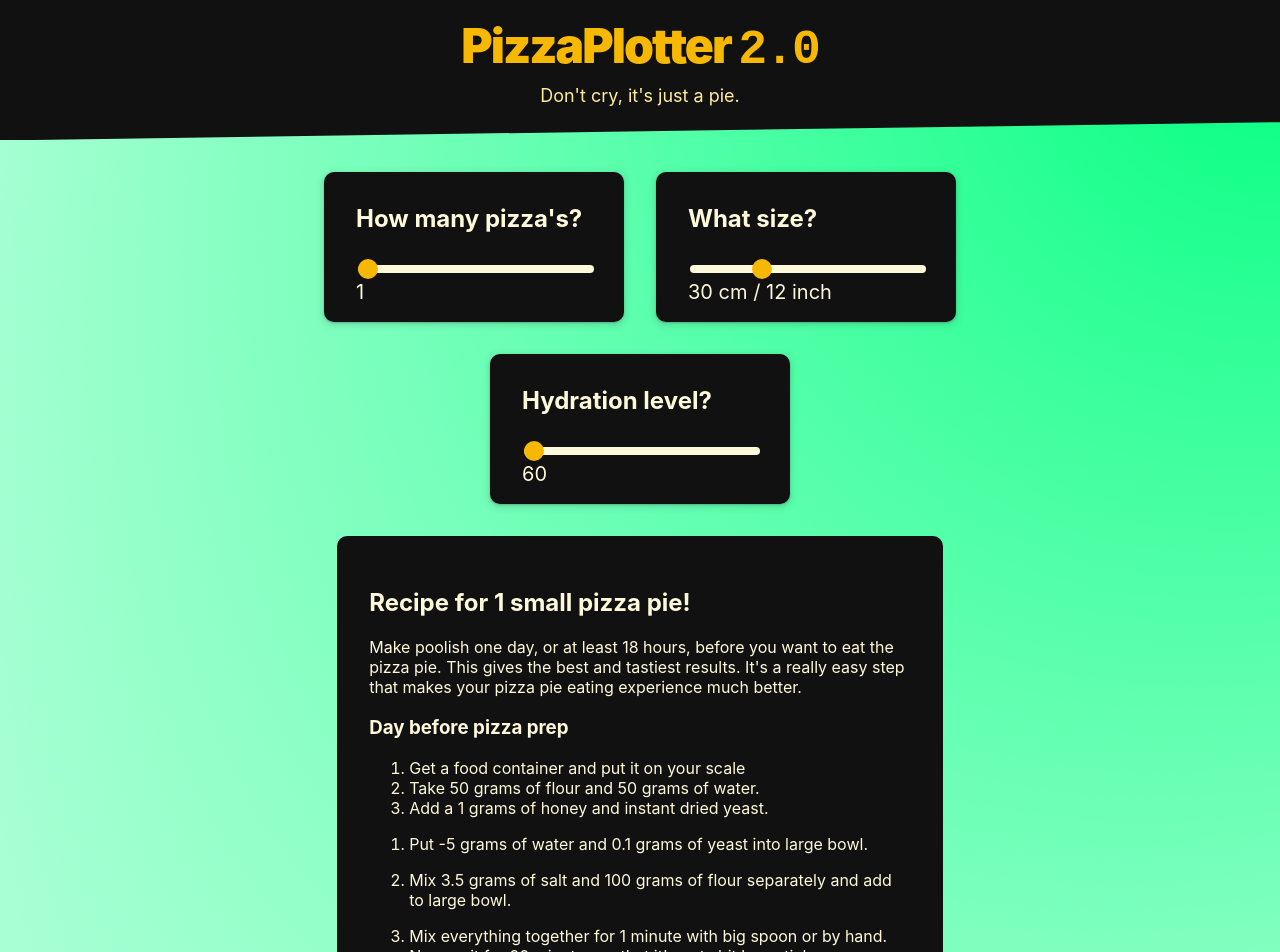
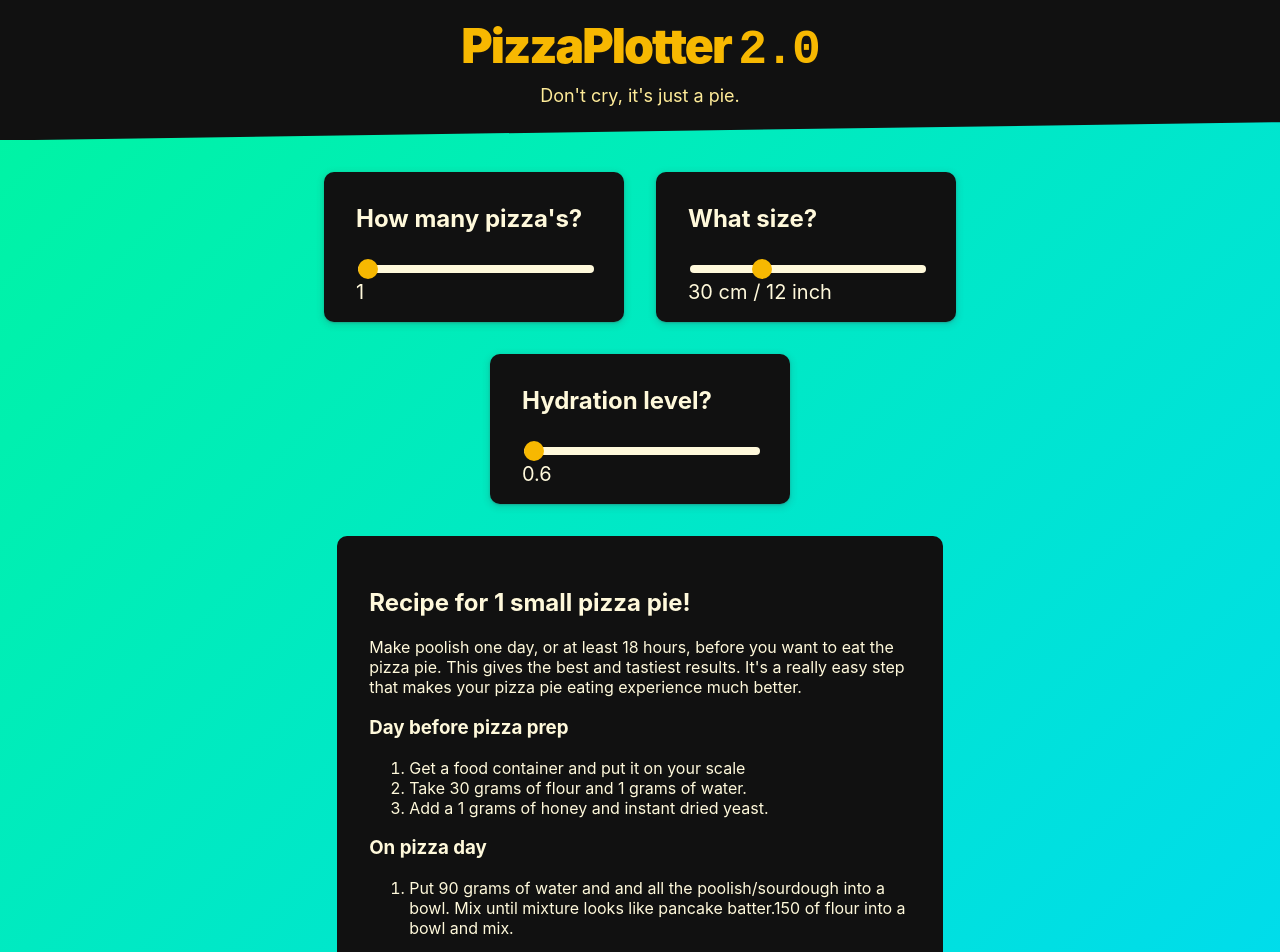
Before and after one commit to AntCasson/perfecto-pizza, a Next.js app: page / in a window 1280 px wide. Shown: the top 952 px of the page. Built offline with nearby package versions, Linux system fonts and the light colour scheme.

Commit message:
changing app poolish only

```diff
--- a/pages/index.js
+++ b/pages/index.js
@@ -8,28 +8,20 @@ export default function Home() {
     numberOfPizzas: 1,
     totalDoughSize: 150,
     pizzaSize: "small",
-    poolish: 50,
-    hydration: 60,
-    waterWeight: 45
+
+    hydration: 0.6
   });
 
-  const { numberOfPizzas, totalDoughSize, pizzaSize, hydration, poolish } =
-    recipe;
+  const { numberOfPizzas, totalDoughSize, pizzaSize, hydration } = recipe;
 
   const onChange = e => {
     const name = e.target.name;
     const value = e.target.value;
     setRecipe(prev => ({ ...prev, [name]: value }));
-    setRecipe(prev => ({
-      ...prev,
-      waterWeight:
-        ((hydration / 100) * totalDoughSize).toFixed(0) * numberOfPizzas
-    }));
-    setRecipe(prev => ({
-      ...prev,
-      poolish: Math.round((totalDoughSize / 3) * numberOfPizzas)
-    }));
   };
+
+  const waterWeight = Math.round(totalDoughSize * hydration * numberOfPizzas);
+  const flourWeight = Math.round(totalDoughSize * numberOfPizzas);
 
   useEffect(() => {
     if (totalDoughSize < 150) {
@@ -104,12 +96,12 @@ export default function Home() {
               type='range'
               name='hydration'
               value={hydration}
-              min='60'
-              max='70'
-              step={2}
+              min='0.6'
+              max='0.75'
+              step={0.01}
               className={styles.slider}
             ></input>
-            <p>{recipe.hydration}</p>
+            <p>{hydration}</p>
           </section>
         </div>
 
@@ -128,23 +120,24 @@ export default function Home() {
           <ol>
             <li>Get a food container and put it on your scale</li>
             <li>
-              Take {poolish} grams of flour and {poolish} grams of water.
+              Take {flourWeight / 5} grams of flour and {numberOfPizzas} grams
+              of water.
             </li>
             <li>
               Add a {1 * numberOfPizzas} grams of honey and instant dried yeast.
             </li>
           </ol>
-
+          <h3>On pizza day</h3>
           <ol className='style.recipe__steps'>
             <li className={styles.recipe__step}>
-              Put {recipe.waterWeight - poolish} grams of water and{" "}
-              {(numberOfPizzas * 0.1).toFixed(1)} grams of yeast into large
-              bowl.
+              Put {waterWeight} grams of water and and all the poolish/sourdough
+              into a bowl. Mix until mixture looks like pancake batter.
+              {flourWeight} of flour into a bowl and mix.
             </li>
 
             <li className={styles.recipe__step}>
-              Mix {numberOfPizzas * 3.5} grams of salt and{" "}
-              {totalDoughSize * numberOfPizzas - poolish} grams of flour
+              Mix {Math.round(numberOfPizzas * totalDoughSize * 0.028)} grams of
+              salt and {(totalDoughSize / 2) * numberOfPizzas} grams of flour
               separately and add to large bowl.
             </li>
             <li className={styles.recipe__step}>
--- a/styles/Home.module.css
+++ b/styles/Home.module.css
@@ -1,14 +1,5 @@
 .container {
-  background-image: radial-gradient(
-      circle at top right,
-      hsl(150 100% 50%),
-      hsl(150 100% 50% / 0%)
-    ),
-    radial-gradient(
-      circle at bottom left,
-      hsl(150 100% 84%),
-      hsl(150 100% 84% / 0%)
-    );
+  background-image: var(--gradient-4);
 }
 
 .main {
```
